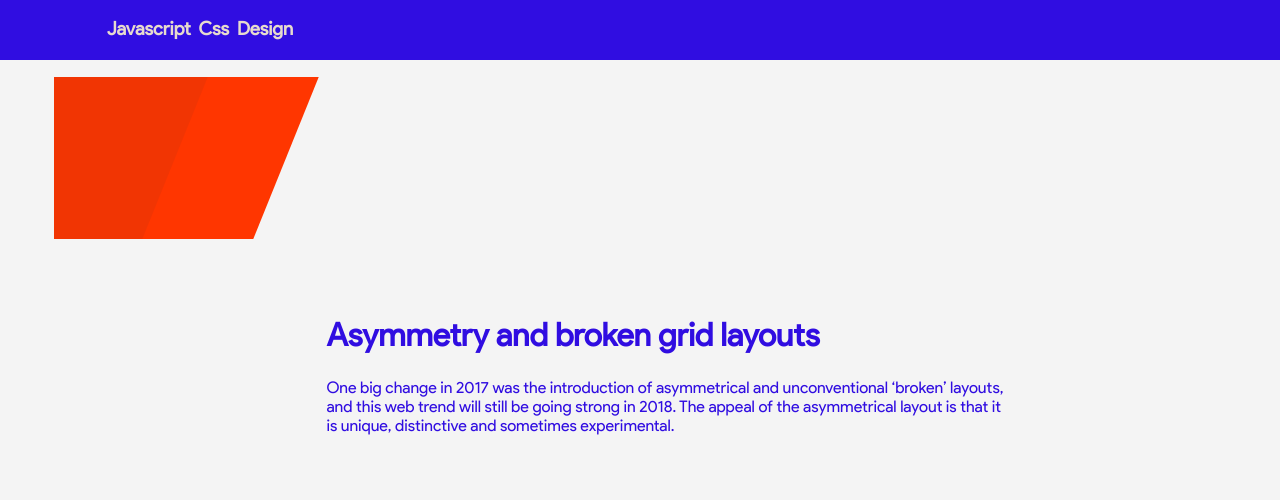
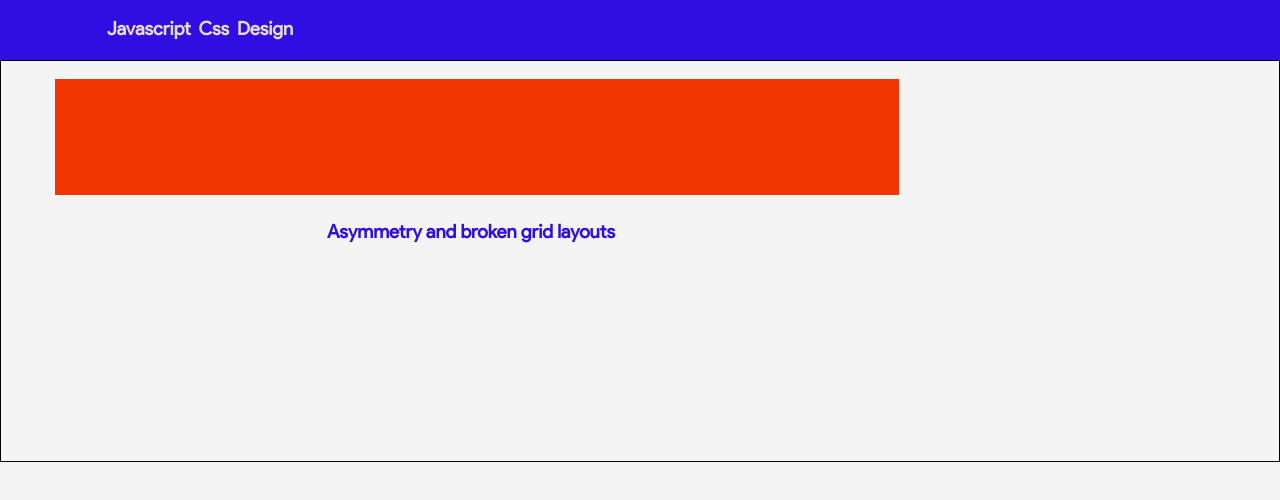
Before and after one commit to kirrosh/wpc, a React app: page /#/design in a window 1280 px wide. Shown: the top 500 px of the page. Built offline with nearby package versions, Linux system fonts and the light colour scheme.

Commit message:
broken grid fixes

```diff
--- a/src/components/wideComponents/BrokenGrid/elements/BigColoredLabel.tsx
+++ b/src/components/wideComponents/BrokenGrid/elements/BigColoredLabel.tsx
@@ -1,12 +1,12 @@
 import React from 'react';
-import { GridElement, StyledBigColoredLabel, LabelRight } from './styled';
+import { GridElement, StyledBigColoredLabel } from './styled';
 import { GridElementProps } from './types';
 
 const gridOptions: GridElementProps = {
   columnStart: 2,
-  columnEnd: 6,
+  columnEnd: 18,
   rowStart: 2,
-  rowEnd: 12,
+  rowEnd: 9,
 };
 
 class BigColoredLabel extends React.PureComponent {
@@ -14,7 +14,6 @@ class BigColoredLabel extends React.PureComponent {
     return (
       <GridElement {...gridOptions}>
         <StyledBigColoredLabel/>
-        <LabelRight/>
       </GridElement>
     );
   }
--- a/src/components/wideComponents/BrokenGrid/elements/MainText.tsx
+++ b/src/components/wideComponents/BrokenGrid/elements/MainText.tsx
@@ -1,23 +1,19 @@
 import React from 'react';
-import { GridElement, StyledBigColoredLabel, LabelRight } from './styled';
+import { GridElement } from './styled';
 import { GridElementProps } from './types';
 
 const gridOptions: GridElementProps = {
   columnStart: 7,
-  columnEnd: 20,
-  rowStart: 15,
-  rowEnd: 20,
+  columnEnd: 24,
+  rowStart: 9,
+  rowEnd: 24,
 };
 
 class MainText extends React.PureComponent {
   render() {
     return (
       <GridElement {...gridOptions}>
-        <h1>Asymmetry and broken grid layouts</h1>
-        <p>One big change in 2017 was the introduction of asymmetrical and unconventional ‘broken’ layouts,
-            and this web trend will still be going strong in 2018.
-           The appeal of the asymmetrical layout is that it is unique,
-            distinctive and sometimes experimental.</p>
+        <h3>Asymmetry and broken grid layouts</h3>
       </GridElement>
     );
   }
--- a/src/components/wideComponents/BrokenGrid/elements/styled.ts
+++ b/src/components/wideComponents/BrokenGrid/elements/styled.ts
@@ -6,16 +6,17 @@ export const StyledBrokenGrid = styled.div`
   grid-template-columns: repeat(24, 1fr);
   grid-column-gap: 2%;
   grid-row-gap: 2%;
-  grid-template-rows: repeat(24, 0.5fr);
+  grid-template-rows: repeat(12, auto);
   height: 50vh;
+  border: 1px solid black;
 `;
 
 const createBrokenGridElement = (layout: GridElementProps) => {
   return `
-    grid-column-start: ${layout.columnStart};
-    grid-column-end: ${layout.columnEnd};
-    grid-row-start: ${layout.rowStart};
-    grid-row-end: ${layout.rowEnd};
+    ${layout.columnStart && `grid-column-start: ${layout.columnStart}`};
+    ${layout.columnEnd && `grid-column-end: ${layout.columnEnd}`};
+    ${layout.rowStart && `grid-row-start: ${layout.rowStart}`};
+    ${layout.rowEnd && `grid-row-end: ${layout.rowEnd}`};
   `;
 };
 
@@ -26,19 +27,6 @@ export const StyledBigColoredLabel = styled.div`
   width: 100%;
 `;
 
-export const LabelRight = styled.div`
-  position: absolute;
-    top: 0;
-    left: 63%;
-    width: 58%;
-    height: 100%;
-    background-color: #ff3600;
-    -webkit-transform: skewX(-22deg);
-    transform: skewX(-22deg);
-    overflow: hidden;
-`;
-
 export const GridElement = styled.div<GridElementProps>`
   ${createBrokenGridElement}
-  position: relative;
 `;
```
Also changed, not shown: src/components/wideComponents/BrokenGrid/elements/types.ts (+4 -4 lines).
